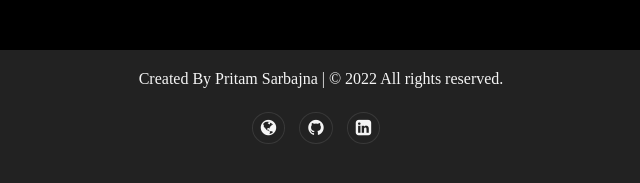
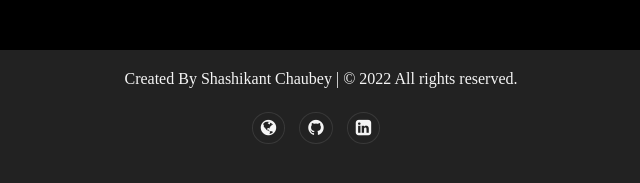
Before and after one commit to shashikantchaubey/Tourism-Website, a plain HTML site: page index.html in a window 1280 px wide. Shown: the part 4604-4787 px from the top of the page, 319-959 px from the left. Drawn offline with nearby package versions, Linux system fonts and the light colour scheme; a script that the page names is missing; a web font is replaced by a local one.

Commit message:
Update index.html

```diff
--- a/index.html
+++ b/index.html
@@ -335,7 +335,7 @@
 
     <!--footer-->
     <section class="footer">
-        <span>Created By Pritam Sarbajna | &#169 2022 All rights reserved.</span>
+        <span>Created By Shashikant Chaubey | &#169 2022 All rights reserved.</span>
         <div class="social">
             <li>
                 <a href="https://pritam-sarbajna-portfolio.netlify.app/" target="_blank" rel="noreferrer"><i class="fa fa-globe"></i></a>
```
